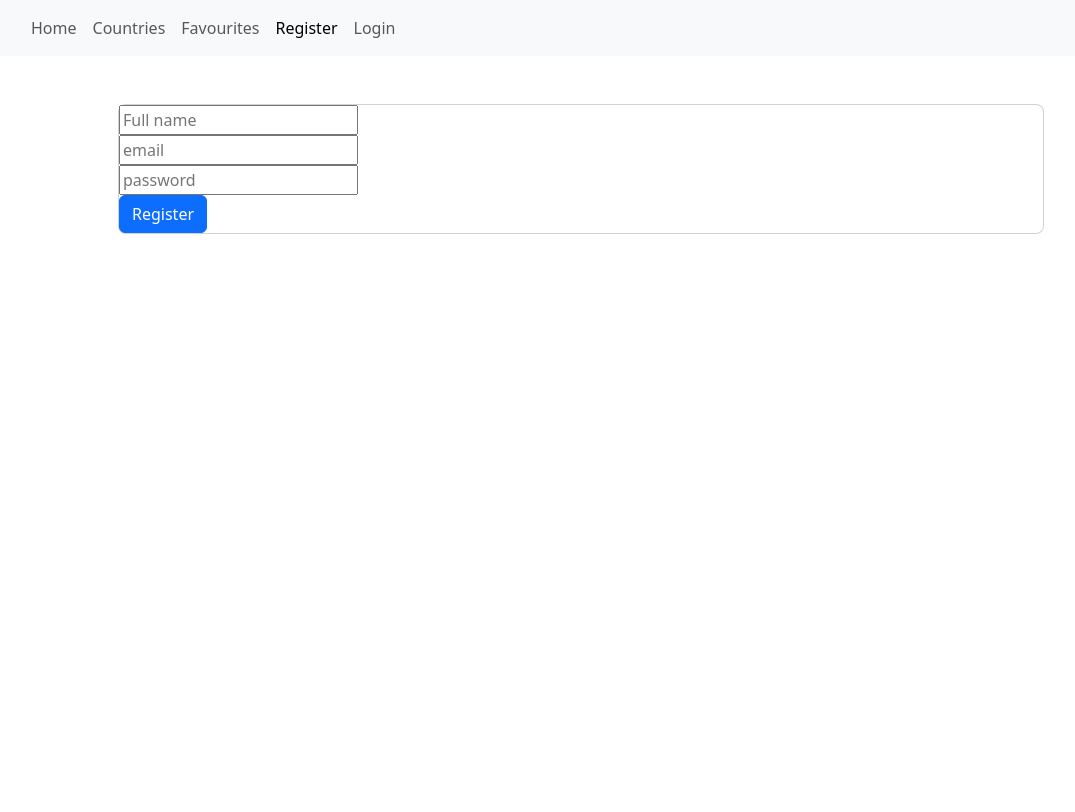
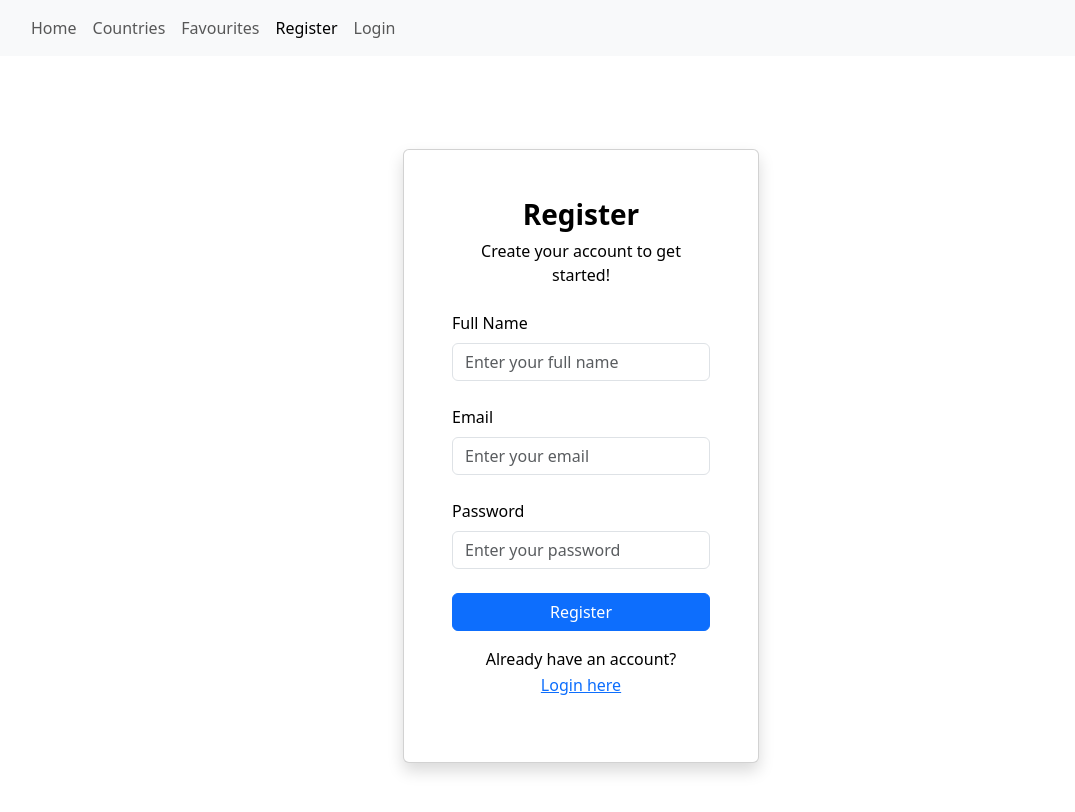
Before and after one commit to nahusenayElias/Countries_API, a React app: page /register in a window 1280 px wide. Shown: the top 812 px of the page, without its empty margins (59-1134 px from the left). Built offline with nearby package versions, Linux system fonts and the light colour scheme; no server answers; the HTML template or start-up script is replaced by a standard one.

Commit message:
Register page UI improvements

```diff
--- a/src/component/Register.jsx
+++ b/src/component/Register.jsx
@@ -2,61 +2,100 @@ import { useState } from "react";
 import { useAuthState } from "react-firebase-hooks/auth";
 import { auth, registerWithEmailAndPassword } from "../auth/firebase";
 import { useNavigate } from "react-router-dom";
-import { Button } from "react-bootstrap";
+import { Button, Form, Card, Container, Row, Col } from "react-bootstrap";
 
 const Register = () => {
   const [email, setEmail] = useState("");
   const [password, setPassword] = useState("");
   const [name, setName] = useState("");
-
   const [user, loading, error] = useAuthState(auth);
 
   const navigate = useNavigate();
 
   const handleRegister = () => {
     if (!name) {
-      alert("name is required");
+      alert("Name is required");
+      return;
     }
     registerWithEmailAndPassword(name, email, password);
   };
-  //TODO: Add a check to see if user is logged in and navigate to countries if logged in.
 
   return (
-    <section className="h-100 gradient-form">
-      <div className="container py-5 h-100">
-        <div class="row d-flex justify-content-center align-items-center h-100">
-          <div className="col-xl-10">
-            <div className="card rounded-3 text-black">
-              <div>
-                <input
+    <section className="vh-100 gradient-custom">
+      <Container className="py-5 h-100">
+        <Row className="d-flex justify-content-center align-items-center h-100">
+          <Col md={8} lg={6} xl={4}>
+            <Card className="text-black shadow">
+              <Card.Body className="p-5">
+                <div className="text-center mb-4">
+                  <h3 className="fw-bold mb-2">Register</h3>
+                  <p>Create your account to get started!</p>
+                </div>
+                <Form>
+                  <Form.Group className="mb-4" controlId="formName">
+                    <Form.Label>Full Name</Form.Label>
+                    <Form.Control
                       type="text"
                       value={name}
                       onChange={(e) => setName(e.target.value)}
-                  placeholder="Full name"
+                      placeholder="Enter your full name"
+                      required
                     />
-                <br />
-                <input
+                  </Form.Group>
+
+                  <Form.Group className="mb-4" controlId="formEmail">
+                    <Form.Label>Email</Form.Label>
+                    <Form.Control
                       type="email"
                       value={email}
                       onChange={(e) => setEmail(e.target.value)}
-                  placeholder="email"
+                      placeholder="Enter your email"
+                      required
                     />
-                <br />
-                <input
+                  </Form.Group>
+
+                  <Form.Group className="mb-4" controlId="formPassword">
+                    <Form.Label>Password</Form.Label>
+                    <Form.Control
                       type="password"
                       value={password}
                       onChange={(e) => setPassword(e.target.value)}
-                  placeholder="password"
+                      placeholder="Enter your password"
+                      required
                     />
-                <br />
-                <Button onClick={handleRegister}>Register</Button>
-                <br />
+                  </Form.Group>
+
+                  <Button
+                    variant="primary"
+                    className="w-100 mb-3"
+                    onClick={handleRegister}
+                    disabled={loading}
+                  >
+                    {loading ? "Registering..." : "Register"}
+                  </Button>
+
+                  {error && <p className="text-danger text-center">{error.message}</p>}
+
+                  <div className="text-center">
+                    <p>
+                      Already have an account?{" "}
+                      <Button
+                        variant="link"
+                        className="p-0"
+                        onClick={() => navigate("/login")}
+                      >
+                        Login here
+                      </Button>
+                    </p>
                   </div>
-            </div>
-          </div>
-        </div>
-      </div>
+                </Form>
+              </Card.Body>
+            </Card>
+          </Col>
+        </Row>
+      </Container>
     </section>
   );
 };
+
 export default Register;
```
Lines whose indentation alone changed are shown as unchanged.
